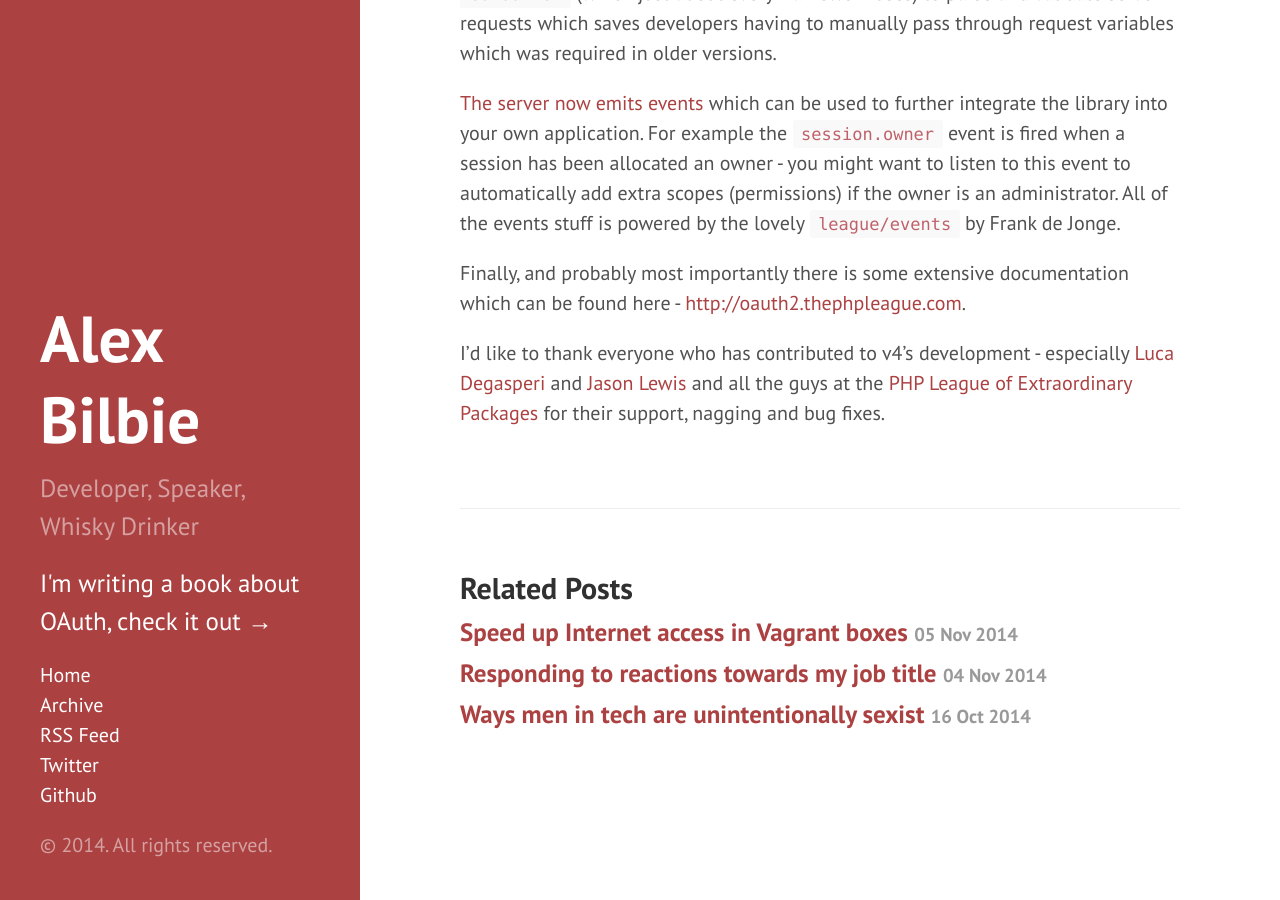
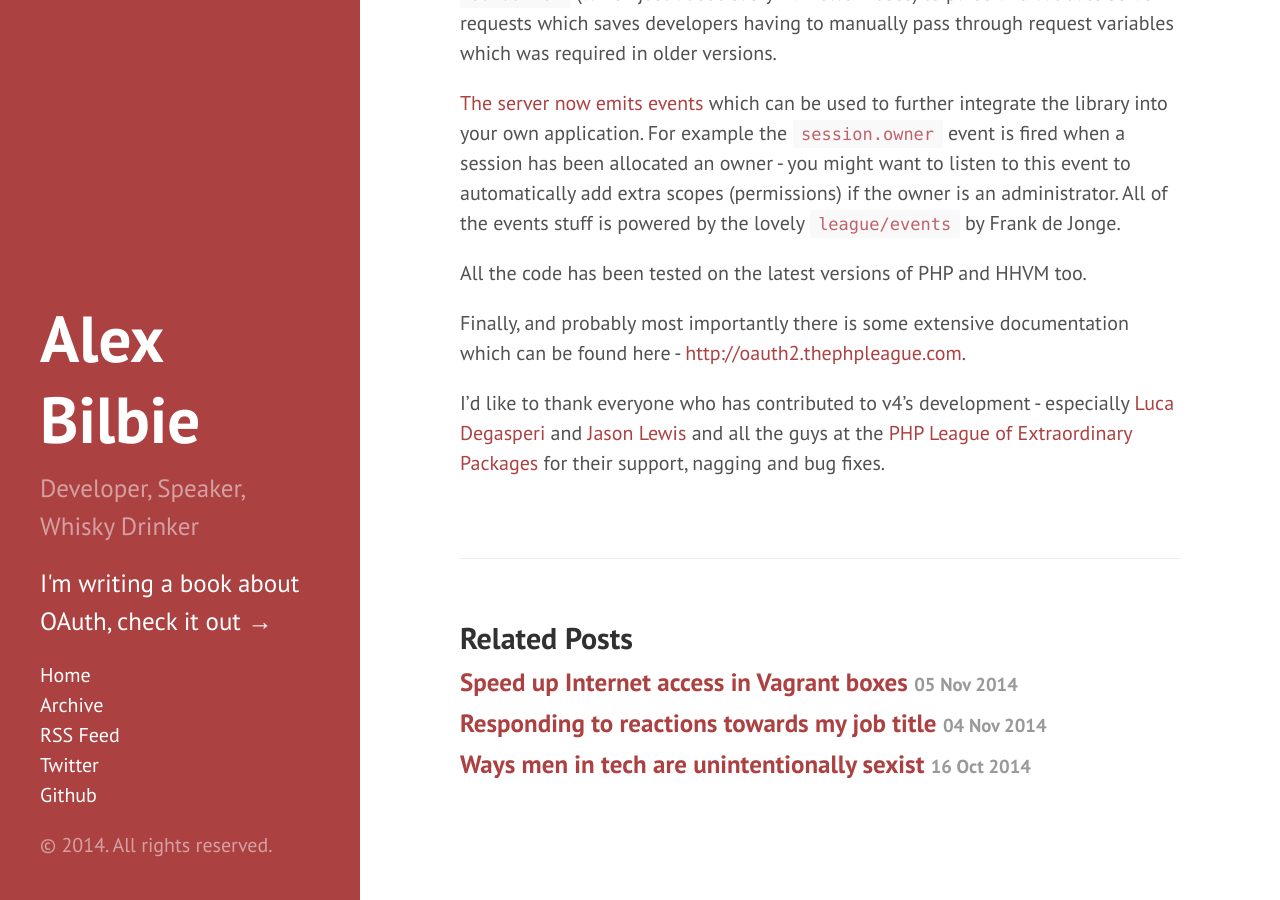
Before and after one commit to alexbilbie/alexbilbie.github.com, a Jekyll site: the page built from _posts/2014-11-08-league-oauth2-server-version-4.md, in a window 1280 px wide and 900 px high, scrolled down 832 px. Built offline with Jekyll 4.4.1, drawn with Linux system fonts in a browser that asks for light colours; Markdown is read by kramdown in place of the engine named in the settings.

Commit message:
Update 2014-11-08-league-oauth2-server-version-4.md

```diff
--- a/_posts/2014-11-08-league-oauth2-server-version-4.md
+++ b/_posts/2014-11-08-league-oauth2-server-version-4.md
@@ -20,6 +20,8 @@ In addition I've made use of Symfony's Request class from `symfony/http-foundati
 
 [The server now emits events](http://oauth2.thephpleague.com/authorization-server/events/) which can be used to further integrate the library into your own application. For example the `session.owner` event is fired when a session has been allocated an owner - you might want to listen to this event to automatically add extra scopes (permissions) if the owner is an administrator. All of the events stuff is powered by the lovely `league/events` by Frank de Jonge.
 
+All the code has been tested on the latest versions of PHP and HHVM too.
+
 Finally, and probably most importantly there is some extensive documentation which can be found here - [http://oauth2.thephpleague.com](http://oauth2.thephpleague.com).
 
 I'd like to thank everyone who has contributed to v4's development - especially [Luca Degasperi](https://twitter.com/lucadegasperi) and [Jason Lewis](https://twitter.com/jasonclewis) and all the guys at the [PHP League of Extraordinary Packages](http://thephpleague.com) for their support, nagging and bug fixes.
```
